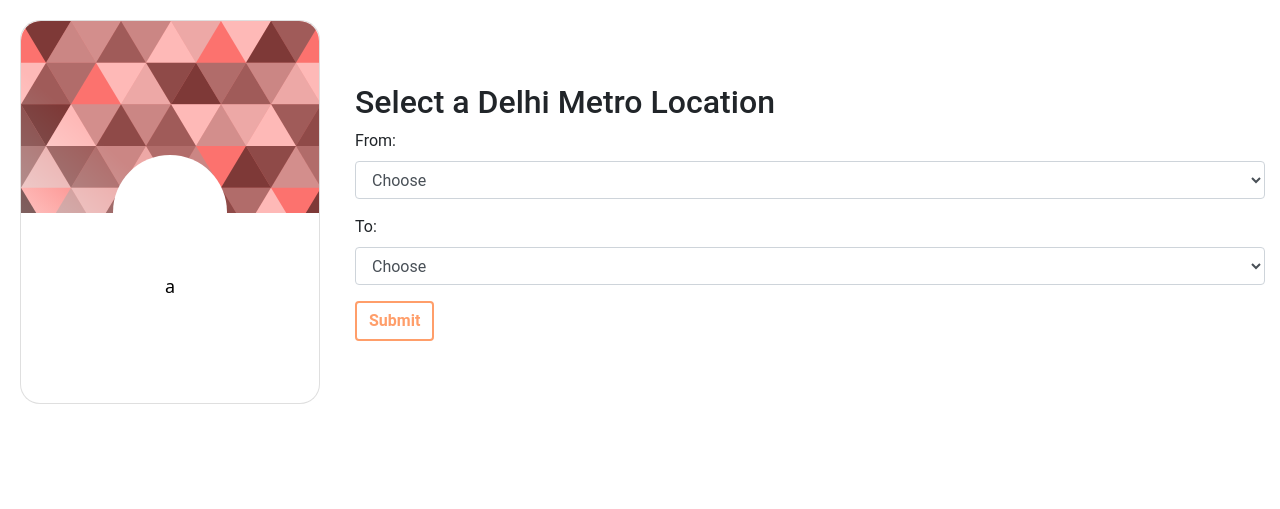
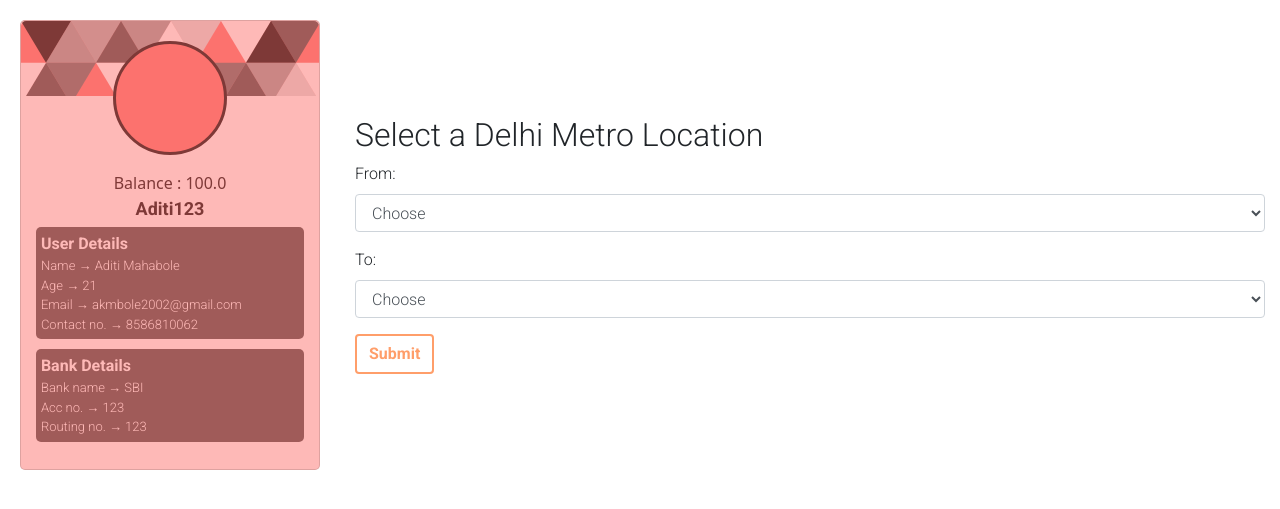
Before and after one commit to aditimahabole/FACE-ATM, a Django app: template gocardless/app/templates/home.html in a window 1280 px wide. Shown: the top 509 px of the page. Run offline with Django 4.2, Linux system fonts and the light colour scheme; the template is opened without the code that fills it: values that come from a table or form of the project are taken from there, others are empty; data comes from the database, SQL or seed files in the repository; both versions use the stored data as it was after the commit; some libraries are stand-ins or nearby versions.

Commit message:
fix/profile-page

```diff
--- a/gocardless/app/templates/home.html
+++ b/gocardless/app/templates/home.html
@@ -1,44 +1,54 @@
 {% load static %}
 <!DOCTYPE html>
 <html lang="en">
+
 <head>
     <meta charset="UTF-8">
     <meta name="viewport" content="width=device-width, initial-scale=1.0">
     <title>FaceFair</title>
-        <link rel="stylesheet"
-            href="https://stackpath.bootstrapcdn.com/bootstrap/4.5.2/css/bootstrap.min.css">
+    <link rel="stylesheet" href="https://stackpath.bootstrapcdn.com/bootstrap/4.5.2/css/bootstrap.min.css">
 </head>
 <style>
-    body
-    {
-        font-family: Roboto;
+    @import url("https://fonts.googleapis.com/css2?family=Roboto:wght@300;700&display=swap");
+ :root{
+    --dark-red:#FC726E;
+    --skin:#FEB9B7;
+    --dark-brown:#A05B59;
+    --double-db:#7E3937;
+
  }
     .card {
+        font-family: Roboto;
         --main-color: #000;
         --submain-color: #78858F;
         --bg-color: #fff;
         font-family: system-ui, -apple-system, BlinkMacSystemFont, 'Segoe UI', Roboto, Oxygen, Ubuntu, Cantarell, 'Open Sans', 'Helvetica Neue', sans-serif;
         position: relative;
         width: 300px;
-    height: 384px;
+        height: 450px;
         display: flex;
         flex-direction: column;
         align-items: center;
-    border-radius: 20px;
+        border-radius: 5px;
         background: var(--bg-color);
+        background-color: var(--skin);
     }
 
     .card__img {
-    height: 192px;
+        font-family: Roboto;
+
         width: 100%;
+
     }
 
     .card__img svg {
-    height: 100%;
-    border-radius: 20px 20px 0 0;
+
+        height: 50%;
+        border-radius: 5px 5px 0 0;
     }
 
     .card__avatar {
+        font-family: Roboto;
         position: absolute;
         width: 114px;
         height: 114px;
@@ -47,7 +57,10 @@
         display: flex;
         justify-content: center;
         align-items: center;
-    top: calc(50% - 57px);
+        top: 20px;
+        background-color: var(--dark-red);
+        border: 3px solid var(--double-db);
+
     }
 
     .card__avatar svg {
@@ -56,55 +69,58 @@
     }
 
     .card__title {
-    margin-top: 60px;
-    font-weight: 500;
+        font-family: Roboto;
+        font-weight: 800;
         font-size: 18px;
-    color: var(--main-color);
+        color: var(--double-db);
+        font-family: Roboto;
+
     }
 
     .card__subtitle {
-    margin-top: 10px;
-    font-weight: 400;
-    font-size: 15px;
-    color: var(--submain-color);
+        font-family: Roboto;
+
+        font-weight: 500;
+        font-size: 13px;
+    }
+    .current_balance_div{
+        color: #7E3937;
     }
 
-  .card__btn {
-    margin-top: 15px;
-    width: 76px;
-    height: 31px;
-    border: 2px solid var(--main-color);
-    border-radius: 4px;
-    font-weight: 700;
-    font-size: 11px;
-    color: var(--main-color);
-    background: var(--bg-color);
-    text-transform: uppercase;
-    transition: all 0.3s;
+
+
+
+
+
+
+    .card_details_div {
+        font-family: Roboto;
+        font-weight: 500;
+        padding: 5px 5px;
+        width: 90%;
+        color: var(--skin);
+        background-color: var(--dark-brown);
+        border-radius: 5px;
+        margin: 5px 10px;
+        display: flex;
+        justify-content: flex-start;
+
+        flex-direction: column;
+
+    }
+    .title_span{
+        color: var(--skin);
+        font-weight: 600;
     }
 
-  .card__btn-solid {
-    background: var(--main-color);
-    color: var(--bg-color);
-  }
-
-  .card__btn:hover {
-    background: var(--main-color);
-    color: var(--bg-color);
-  }
-
-  .card__btn-solid:hover {
-    background: var(--bg-color);
-    color: var(--main-color);
-  }
-  .profile_div
-  {
+    .profile_div {
+        font-family: Roboto;
 
         display: flex;
         justify-content: center;
         padding: 20px;
     }
-  @import url("https://fonts.googleapis.com/css2?family=Roboto:wght@300;700&display=swap");
+
     body {
         font-family: Roboto;
         display: flex;
@@ -129,7 +145,7 @@
         justify-content: center;
         align-items: center;
         width: 100%;
-      margin-top: 30px;
+
     }
 
 
@@ -163,7 +179,8 @@
         cursor: pointer;
 
     }
-  option:hover{
+
+    option:hover {
         background-color: rgb(255, 158, 106);
 
     }
@@ -172,159 +189,123 @@
 <body>
     <div class="profile_div">
         <div class="card">
-                <div class="card__img"><svg xmlns="http://www.w3.org/2000/svg"
-                        width="100%"><rect fill="#ffffff" width="540"
-                            height="450"></rect><defs><lineargradient id="a"
-                                gradientUnits="userSpaceOnUse" x1="0" x2="0"
-                                y1="0" y2="100%"
-                                gradientTransform="rotate(222,648,379)"><stop
-                                    offset="0" stop-color="#ffffff"></stop><stop
-                                    offset="1"
-                                    stop-color="#FC726E"></stop></lineargradient><pattern
-                                patternUnits="userSpaceOnUse" id="b" width="300"
-                                height="250" x="0" y="0"
-                                viewBox="0 0 1080 900"><g
-                                    fill-opacity="0.5"><polygon fill="#444"
-                                        points="90 150 0 300 180 300"></polygon><polygon
-                                        points="90 150 180 0 0 0"></polygon><polygon
-                                        fill="#AAA"
-                                        points="270 150 360 0 180 0"></polygon><polygon
-                                        fill="#DDD"
-                                        points="450 150 360 300 540 300"></polygon><polygon
-                                        fill="#999"
-                                        points="450 150 540 0 360 0"></polygon><polygon
-                                        points="630 150 540 300 720 300"></polygon><polygon
-                                        fill="#DDD"
-                                        points="630 150 720 0 540 0"></polygon><polygon
-                                        fill="#444"
-                                        points="810 150 720 300 900 300"></polygon><polygon
-                                        fill="#FFF"
-                                        points="810 150 900 0 720 0"></polygon><polygon
-                                        fill="#DDD"
-                                        points="990 150 900 300 1080 300"></polygon><polygon
-                                        fill="#444"
-                                        points="990 150 1080 0 900 0"></polygon><polygon
-                                        fill="#DDD"
-                                        points="90 450 0 600 180 600"></polygon><polygon
-                                        points="90 450 180 300 0 300"></polygon><polygon
-                                        fill="#666"
-                                        points="270 450 180 600 360 600"></polygon><polygon
-                                        fill="#AAA"
-                                        points="270 450 360 300 180 300"></polygon><polygon
-                                        fill="#DDD"
-                                        points="450 450 360 600 540 600"></polygon><polygon
-                                        fill="#999"
-                                        points="450 450 540 300 360 300"></polygon><polygon
-                                        fill="#999"
-                                        points="630 450 540 600 720 600"></polygon><polygon
-                                        fill="#FFF"
-                                        points="630 450 720 300 540 300"></polygon><polygon
-                                        points="810 450 720 600 900 600"></polygon><polygon
-                                        fill="#DDD"
-                                        points="810 450 900 300 720 300"></polygon><polygon
-                                        fill="#AAA"
-                                        points="990 450 900 600 1080 600"></polygon><polygon
-                                        fill="#444"
-                                        points="990 450 1080 300 900 300"></polygon><polygon
-                                        fill="#222"
-                                        points="90 750 0 900 180 900"></polygon><polygon
-                                        points="270 750 180 900 360 900"></polygon><polygon
-                                        fill="#DDD"
-                                        points="270 750 360 600 180 600"></polygon><polygon
-                                        points="450 750 540 600 360 600"></polygon><polygon
-                                        points="630 750 540 900 720 900"></polygon><polygon
-                                        fill="#444"
-                                        points="630 750 720 600 540 600"></polygon><polygon
-                                        fill="#AAA"
-                                        points="810 750 720 900 900 900"></polygon><polygon
-                                        fill="#666"
-                                        points="810 750 900 600 720 600"></polygon><polygon
-                                        fill="#999"
-                                        points="990 750 900 900 1080 900"></polygon><polygon
-                                        fill="#999"
-                                        points="180 0 90 150 270 150"></polygon><polygon
-                                        fill="#444"
-                                        points="360 0 270 150 450 150"></polygon><polygon
-                                        fill="#FFF"
-                                        points="540 0 450 150 630 150"></polygon><polygon
-                                        points="900 0 810 150 990 150"></polygon><polygon
-                                        fill="#222"
-                                        points="0 300 -90 450 90 450"></polygon><polygon
-                                        fill="#FFF"
-                                        points="0 300 90 150 -90 150"></polygon><polygon
-                                        fill="#FFF"
-                                        points="180 300 90 450 270 450"></polygon><polygon
-                                        fill="#666"
-                                        points="180 300 270 150 90 150"></polygon><polygon
-                                        fill="#222"
-                                        points="360 300 270 450 450 450"></polygon><polygon
-                                        fill="#FFF"
-                                        points="360 300 450 150 270 150"></polygon><polygon
-                                        fill="#444"
-                                        points="540 300 450 450 630 450"></polygon><polygon
-                                        fill="#222"
-                                        points="540 300 630 150 450 150"></polygon><polygon
-                                        fill="#AAA"
-                                        points="720 300 630 450 810 450"></polygon><polygon
-                                        fill="#666"
-                                        points="720 300 810 150 630 150"></polygon><polygon
-                                        fill="#FFF"
-                                        points="900 300 810 450 990 450"></polygon><polygon
-                                        fill="#999"
-                                        points="900 300 990 150 810 150"></polygon><polygon
-                                        points="0 600 -90 750 90 750"></polygon><polygon
-                                        fill="#666"
-                                        points="0 600 90 450 -90 450"></polygon><polygon
-                                        fill="#AAA"
-                                        points="180 600 90 750 270 750"></polygon><polygon
-                                        fill="#444"
-                                        points="180 600 270 450 90 450"></polygon><polygon
-                                        fill="#444"
-                                        points="360 600 270 750 450 750"></polygon><polygon
-                                        fill="#999"
-                                        points="360 600 450 450 270 450"></polygon><polygon
-                                        fill="#666"
-                                        points="540 600 630 450 450 450"></polygon><polygon
-                                        fill="#222"
-                                        points="720 600 630 750 810 750"></polygon><polygon
-                                        fill="#FFF"
-                                        points="900 600 810 750 990 750"></polygon><polygon
-                                        fill="#222"
-                                        points="900 600 990 450 810 450"></polygon><polygon
-                                        fill="#DDD"
-                                        points="0 900 90 750 -90 750"></polygon><polygon
-                                        fill="#444"
-                                        points="180 900 270 750 90 750"></polygon><polygon
-                                        fill="#FFF"
-                                        points="360 900 450 750 270 750"></polygon><polygon
-                                        fill="#AAA"
-                                        points="540 900 630 750 450 750"></polygon><polygon
-                                        fill="#FFF"
-                                        points="720 900 810 750 630 750"></polygon><polygon
-                                        fill="#222"
-                                        points="900 900 990 750 810 750"></polygon><polygon
-                                        fill="#222"
-                                        points="1080 300 990 450 1170 450"></polygon><polygon
-                                        fill="#FFF"
-                                        points="1080 300 1170 150 990 150"></polygon><polygon
-                                        points="1080 600 990 750 1170 750"></polygon><polygon
-                                        fill="#666"
-                                        points="1080 600 1170 450 990 450"></polygon><polygon
-                                        fill="#DDD"
-                                        points="1080 900 1170 750 990 750"></polygon></g></pattern></defs><rect
-                            x="0" y="0" fill="url(#a)" width="100%"
-                            height="100%"></rect><rect x="0" y="0"
-                            fill="url(#b)" width="100%"
-                            height="100%"></rect></svg></div>
+            <div class="card__img">
+                <svg xmlns="http://www.w3.org/2000/svg" width="100%">
+                    <rect fill="#ffffff" width="540" height="450"></rect>
+                    <defs>
+                        <lineargradient id="a" gradientUnits="userSpaceOnUse" x1="0" x2="0" y1="0" y2="100%"
+                            gradientTransform="rotate(222,648,379)">
+                            <stop offset="0" stop-color="#ffffff"></stop>
+                            <stop offset="1" stop-color="#FC726E"></stop>
+                        </lineargradient>
+                        <pattern patternUnits="userSpaceOnUse" id="b" width="300" height="250" x="0" y="0"
+                            viewBox="0 0 1080 900">
+                            <g fill-opacity="0.5">
+                                <polygon fill="#444" points="90 150 0 300 180 300"></polygon>
+                                <polygon points="90 150 180 0 0 0"></polygon>
+                                <polygon fill="#AAA" points="270 150 360 0 180 0"></polygon>
+                                <polygon fill="#DDD" points="450 150 360 300 540 300"></polygon>
+                                <polygon fill="#999" points="450 150 540 0 360 0"></polygon>
+                                <polygon points="630 150 540 300 720 300"></polygon>
+                                <polygon fill="#DDD" points="630 150 720 0 540 0"></polygon>
+                                <polygon fill="#444" points="810 150 720 300 900 300"></polygon>
+                                <polygon fill="#FFF" points="810 150 900 0 720 0"></polygon>
+                                <polygon fill="#DDD" points="990 150 900 300 1080 300"></polygon>
+                                <polygon fill="#444" points="990 150 1080 0 900 0"></polygon>
+                                <polygon fill="#DDD" points="90 450 0 600 180 600"></polygon>
+                                <polygon points="90 450 180 300 0 300"></polygon>
+                                <polygon fill="#666" points="270 450 180 600 360 600"></polygon>
+                                <polygon fill="#AAA" points="270 450 360 300 180 300"></polygon>
+                                <polygon fill="#DDD" points="450 450 360 600 540 600"></polygon>
+                                <polygon fill="#999" points="450 450 540 300 360 300"></polygon>
+                                <polygon fill="#999" points="630 450 540 600 720 600"></polygon>
+                                <polygon fill="#FFF" points="630 450 720 300 540 300"></polygon>
+                                <polygon points="810 450 720 600 900 600"></polygon>
+                                <polygon fill="#DDD" points="810 450 900 300 720 300"></polygon>
+                                <polygon fill="#AAA" points="990 450 900 600 1080 600"></polygon>
+                                <polygon fill="#444" points="990 450 1080 300 900 300"></polygon>
+                                <polygon fill="#222" points="90 750 0 900 180 900"></polygon>
+                                <polygon points="270 750 180 900 360 900"></polygon>
+                                <polygon fill="#DDD" points="270 750 360 600 180 600"></polygon>
+                                <polygon points="450 750 540 600 360 600"></polygon>
+                                <polygon points="630 750 540 900 720 900"></polygon>
+                                <polygon fill="#444" points="630 750 720 600 540 600"></polygon>
+                                <polygon fill="#AAA" points="810 750 720 900 900 900"></polygon>
+                                <polygon fill="#666" points="810 750 900 600 720 600"></polygon>
+                                <polygon fill="#999" points="990 750 900 900 1080 900"></polygon>
+                                <polygon fill="#999" points="180 0 90 150 270 150"></polygon>
+                                <polygon fill="#444" points="360 0 270 150 450 150"></polygon>
+                                <polygon fill="#FFF" points="540 0 450 150 630 150"></polygon>
+                                <polygon points="900 0 810 150 990 150"></polygon>
+                                <polygon fill="#222" points="0 300 -90 450 90 450"></polygon>
+                                <polygon fill="#FFF" points="0 300 90 150 -90 150"></polygon>
+                                <polygon fill="#FFF" points="180 300 90 450 270 450"></polygon>
+                                <polygon fill="#666" points="180 300 270 150 90 150"></polygon>
+                                <polygon fill="#222" points="360 300 270 450 450 450"></polygon>
+                                <polygon fill="#FFF" points="360 300 450 150 270 150"></polygon>
+                                <polygon fill="#444" points="540 300 450 450 630 450"></polygon>
+                                <polygon fill="#222" points="540 300 630 150 450 150"></polygon>
+                                <polygon fill="#AAA" points="720 300 630 450 810 450"></polygon>
+                                <polygon fill="#666" points="720 300 810 150 630 150"></polygon>
+                                <polygon fill="#FFF" points="900 300 810 450 990 450"></polygon>
+                                <polygon fill="#999" points="900 300 990 150 810 150"></polygon>
+                                <polygon points="0 600 -90 750 90 750"></polygon>
+                                <polygon fill="#666" points="0 600 90 450 -90 450"></polygon>
+                                <polygon fill="#AAA" points="180 600 90 750 270 750"></polygon>
+                                <polygon fill="#444" points="180 600 270 450 90 450"></polygon>
+                                <polygon fill="#444" points="360 600 270 750 450 750"></polygon>
+                                <polygon fill="#999" points="360 600 450 450 270 450"></polygon>
+                                <polygon fill="#666" points="540 600 630 450 450 450"></polygon>
+                                <polygon fill="#222" points="720 600 630 750 810 750"></polygon>
+                                <polygon fill="#FFF" points="900 600 810 750 990 750"></polygon>
+                                <polygon fill="#222" points="900 600 990 450 810 450"></polygon>
+                                <polygon fill="#DDD" points="0 900 90 750 -90 750"></polygon>
+                                <polygon fill="#444" points="180 900 270 750 90 750"></polygon>
+                                <polygon fill="#FFF" points="360 900 450 750 270 750"></polygon>
+                                <polygon fill="#AAA" points="540 900 630 750 450 750"></polygon>
+                                <polygon fill="#FFF" points="720 900 810 750 630 750"></polygon>
+                                <polygon fill="#222" points="900 900 990 750 810 750"></polygon>
+                                <polygon fill="#222" points="1080 300 990 450 1170 450"></polygon>
+                                <polygon fill="#FFF" points="1080 300 1170 150 990 150"></polygon>
+                                <polygon points="1080 600 990 750 1170 750"></polygon>
+                                <polygon fill="#666" points="1080 600 1170 450 990 450"></polygon>
+                                <polygon fill="#DDD" points="1080 900 1170 750 990 750"></polygon>
+                            </g>
+                        </pattern>
+                    </defs>
+                    <rect x="0" y="0" fill="url(#a)" width="100%" height="100%"></rect>
+                    <rect x="0" y="0" fill="url(#b)" width="100%" height="100%"></rect>
+                </svg>
+            </div>
             <div class="card__avatar">
-                   <img src="">
+                <img src>
+
+            </div>
+            <div class="current_balance_div">
+                <span>Balance : {{bank_details.current_balance}} </span>
+
+            </div>
+            <div class="card__title">{{ profile.username}} </div>
+
+            <div class="card_details_div">
+                <span class="title_span">User Details </span>
+
+                <div class="card__subtitle">Name &rarr;  {{ profile.first_name }}
+                    {{profile.last_name }}</div>
+                    <div class="card__subtitle">Age &rarr; {{ profile.age }}</div>
+                <div class="card__subtitle">Email &rarr; {{profile.email }}</div>
+                <div class="card__subtitle">Contact no. &rarr;  {{ profile.contact }}</div>
 
             </div>
 
-                <div class="card__title">a{{ request.user.first_name }} {{request.user.last_name }}</div>
-                <div class="card__subtitle">{{ request.user.email }}</div>
-                <div class="card__subtitle">{{ request.user.contact }}</div>
-                <div class="card__subtitle">{{ request.user.age }}</div>
+            <div class="card_details_div">
+                <span class="title_span">Bank Details </span>
+
+                <div class="card__subtitle">Bank name &rarr; {{ bank_details.bank_name }}</div>
+                <div class="card__subtitle">Acc no. &rarr; {{ bank_details.account_number }}</div>
+                <div class="card__subtitle">Routing no. &rarr; {{ bank_details.routing_number }}</div>
+
+            </div>
 
             <!-- <div class="card__wrapper">
                     <button class="card__btn">Button</button>
@@ -410,10 +391,8 @@
     </div>
 
     <script src="https://code.jquery.com/jquery-3.5.1.slim.min.js"></script>
-        <script
-            src="https://cdn.jsdelivr.net/npm/@popperjs/core@2.5.4/dist/umd/popper.min.js"></script>
-        <script
-            src="https://stackpath.bootstrapcdn.com/bootstrap/4.5.2/js/bootstrap.min.js"></script>
+    <script src="https://cdn.jsdelivr.net/npm/@popperjs/core@2.5.4/dist/umd/popper.min.js"></script>
+    <script src="https://stackpath.bootstrapcdn.com/bootstrap/4.5.2/js/bootstrap.min.js"></script>
     <script>
         function validateLocations() {
             var fromLocation = document.getElementById("from").value;
@@ -436,4 +415,5 @@
         }
     </script>
 </body>
+
 </html>
--- a/gocardless/app/templates/register.html
+++ b/gocardless/app/templates/register.html
@@ -93,6 +93,10 @@
                 <h3>Basic Info</h3>
             </div>
             <div class="form-group">
+                <label for="username">Username</label>
+                <input type="text" class="form-control" name="username" placeholder="Enter Username" required>
+            </div>
+            <div class="form-group">
                 <label for="first_name">First Name</label>
                 <input type="text" class="form-control" name="first_name" placeholder="Enter First Name" required>
             </div>
--- a/gocardless/gocardless/urls.py
+++ b/gocardless/gocardless/urls.py
@@ -21,7 +21,7 @@ from django.conf.urls.static import static
 
 urlpatterns = [
     path('admin/', admin.site.urls),
-     path('gocardless/', include('app.urls')),
+    path('gocardless/', include('app.urls')),
 ]
 if settings.DEBUG:
     urlpatterns += static(settings.MEDIA_URL, document_root=settings.MEDIA_ROOT)
--- a/gocardless/match_person.py
+++ b/gocardless/match_person.py
@@ -9,7 +9,6 @@ from datetime import datetime
 def match_person():
 
     df_known_faces = pd.read_excel('known_faces.xlsx')
-
     # -------- Extract face encodings and names from the DataFrame ----------
     known_face_encodings = [np.fromstring(encoding.strip('[]'), dtype=float, sep=' ')
                             for encoding in df_known_faces['Face Encoding']]
```
Also changed, not shown: gocardless/app/templates/login.html (+13 -7 lines), gocardless/app/views.py (+109 -62 lines), gocardless/db.sqlite3. Lines whose indentation alone changed are shown as unchanged.
